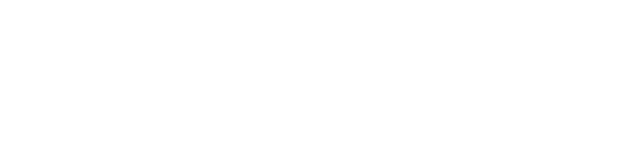
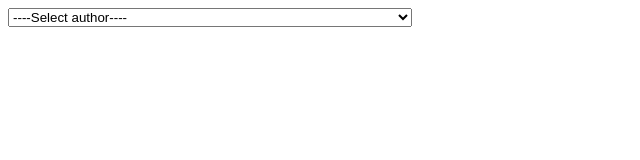
Before and after one commit to damirdine/books-list, a plain HTML site: page index.html in a window 1280 px wide. Shown: the whole page, without its empty margins (0-640 px from the left). Drawn offline with Linux system fonts and the light colour scheme.

Commit message:
get authors ✅

```diff
--- a/app.js
+++ b/app.js
@@ -1,10 +1,13 @@
+let selectAuthors = document.querySelector('#authors')
+
 fetch('books.json')
 .then(res => res.json())
 .then(json => app(json))
 
 function app(data){
-    let Authors = getAuthors(data)
-    console.log(Authors)
+    let allData = data
+    let authors = getAuthors(allData)
+    displaySelectAuthors(authors.sort())
 }
 
 function getAuthors(data){
@@ -22,3 +25,11 @@ function getAuthors(data){
     });
     return listAuthors
 }
+function displaySelectAuthors(authors){
+    let authorsList = authors
+    authorsList.forEach(author =>{
+        if(author!=""){
+            selectAuthors.innerHTML += `<option value="${author}">${author}</option>`
+        }
+    })
+}
--- a/index.html
+++ b/index.html
@@ -9,6 +9,9 @@
 </head>
 <body>
     <div id="app">
+        <select name="authors" id="authors">
+            <option value="">----Select author----</option>
+        </select>
     </div>
 </body>
 </html>
```
